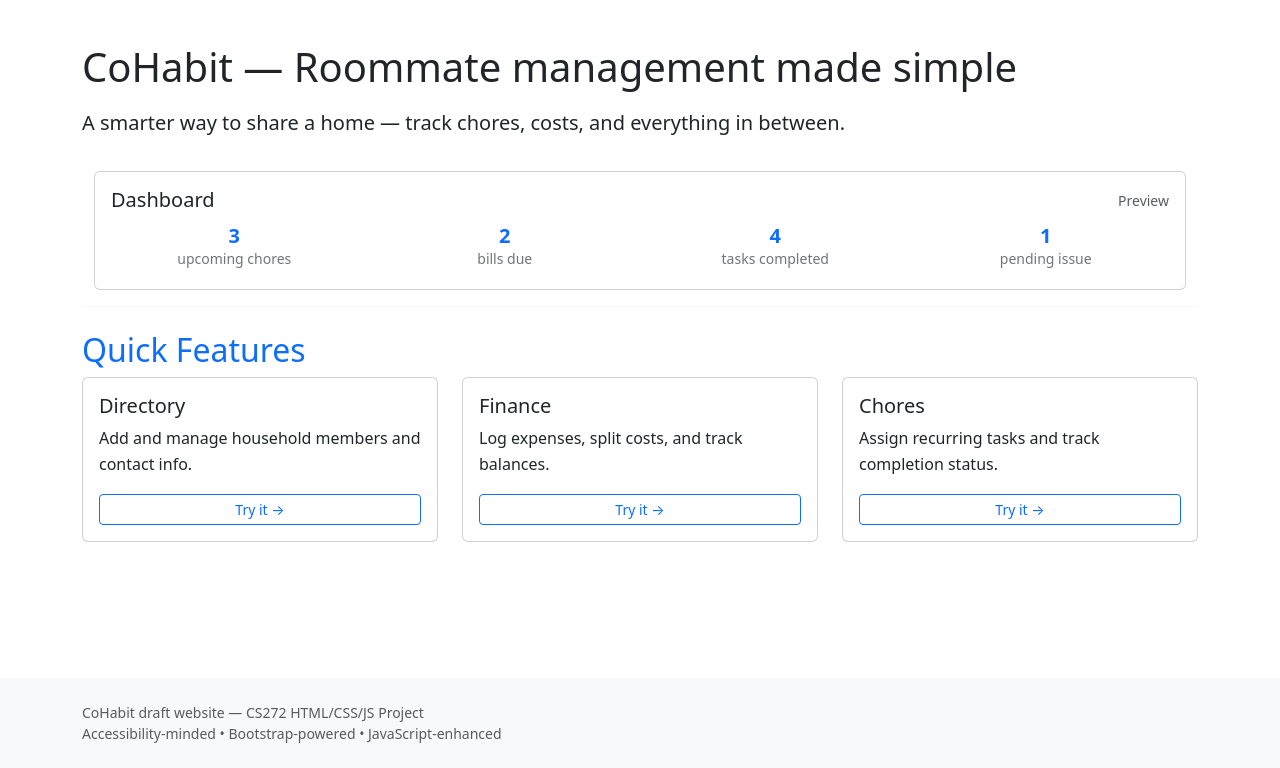
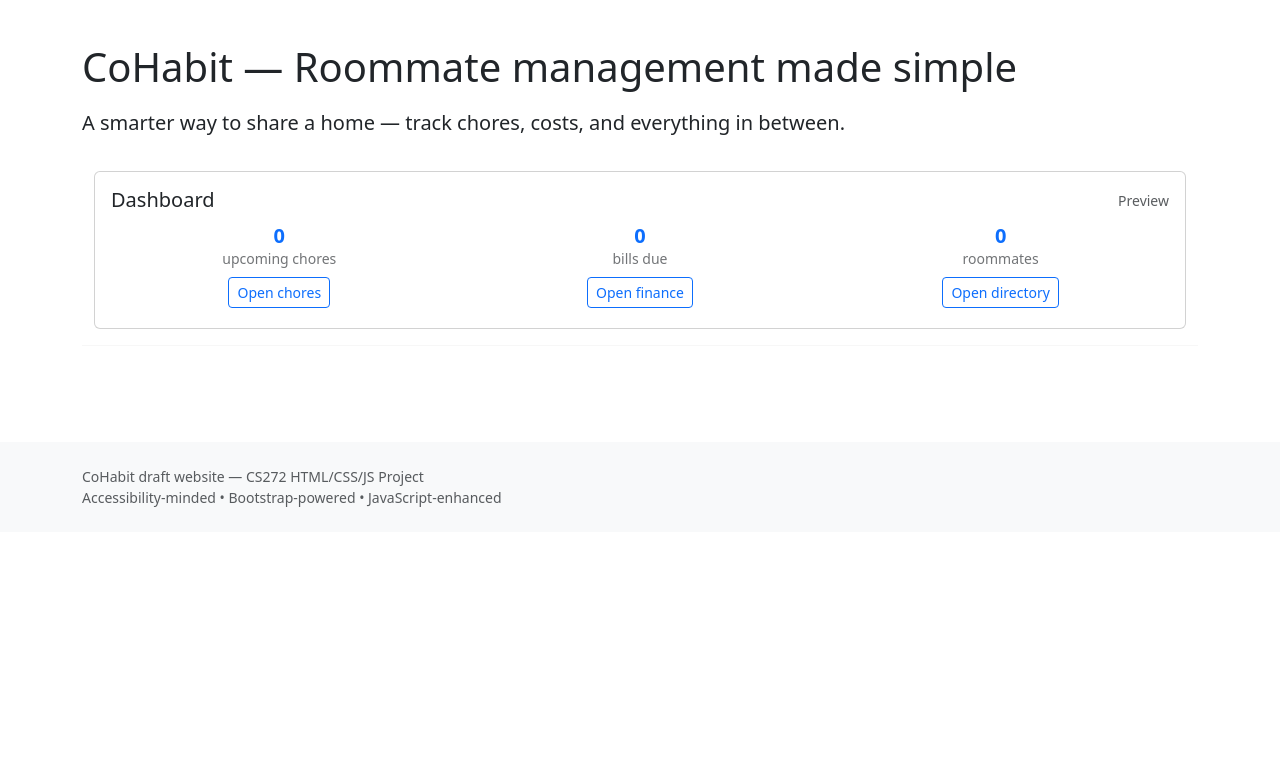
Before and after one commit to CS272-F25/p11, a plain HTML site: page index.html in a window 1280 px wide. Shown: the part 75-843 px from the top of the page. After the commit the page ends 800 px from the top, so only its background shows below. Drawn offline with nearby package versions, Linux system fonts and the light colour scheme.

Commit message:
removed a lot and made the dashboard interactive

```diff
--- a/index.html
+++ b/index.html
@@ -23,28 +23,25 @@
             <small class="text-muted">Preview</small>
           </div>
           <div class="row text-center gy-2">
-            <div class="col-6 col-sm-3">
+            <div class="col-6 col-sm-4">
               <div class="stat">
                 <div class="h4 mb-0" id="md-chores">3</div>
                 <div class="small text-muted">upcoming chores</div>
+                <div class="mt-2"><a href="/chores.html" class="btn btn-sm btn-outline-primary">Open chores</a></div>
               </div>
             </div>
-            <div class="col-6 col-sm-3">
+            <div class="col-6 col-sm-4">
               <div class="stat">
                 <div class="h4 mb-0" id="md-bills">2</div>
                 <div class="small text-muted">bills due</div>
+                <div class="mt-2"><a href="/finance.html" class="btn btn-sm btn-outline-primary">Open finance</a></div>
               </div>
             </div>
-            <div class="col-6 col-sm-3">
+            <div class="col-6 col-sm-4">
               <div class="stat">
-                <div class="h4 mb-0" id="md-completed">4</div>
-                <div class="small text-muted">tasks completed</div>
-              </div>
-            </div>
-            <div class="col-6 col-sm-3">
-              <div class="stat">
-                <div class="h4 mb-0" id="md-issues">1</div>
-                <div class="small text-muted">pending issue</div>
+                <div class="h4 mb-0" id="md-roommates">3</div>
+                <div class="small text-muted">roommates</div>
+                <div class="mt-2"><a href="/directory.html" class="btn btn-sm btn-outline-primary">Open directory</a></div>
               </div>
             </div>
           </div>
@@ -52,32 +49,7 @@
       </div>
     </section>
 
-    <section aria-labelledby="quick-features" class="my-4">
-      <h2 id="quick-features">Quick Features</h2>
-      <div class="row">
-        <article class="col-md-4 mb-3">
-          <div class="card h-100 p-3">
-            <h3 class="h5">Directory</h3>
-            <p>Add and manage household members and contact info.</p>
-            <a href="/directory.html" class="btn btn-sm btn-outline-primary">Try it →</a>
-          </div>
-        </article>
-        <article class="col-md-4 mb-3">
-          <div class="card h-100 p-3">
-            <h3 class="h5">Finance</h3>
-            <p>Log expenses, split costs, and track balances.</p>
-            <a href="/finance.html" class="btn btn-sm btn-outline-primary">Try it →</a>
-          </div>
-        </article>
-        <article class="col-md-4 mb-3">
-          <div class="card h-100 p-3">
-            <h3 class="h5">Chores</h3>
-            <p>Assign recurring tasks and track completion status.</p>
-            <a href="/chores.html" class="btn btn-sm btn-outline-primary">Try it →</a>
-          </div>
-        </article>
-      </div>
-    </section>
+    <!-- Quick Features removed per request -->
 
 
   </main>
--- a/js/app.js
+++ b/js/app.js
@@ -12,7 +12,24 @@
     initNotificationsPage();
     initSearchPage();
     initProfilePage();
+    // update dashboard counts on load
+    updateDashboardCounts();
   });
+
+
+  function updateDashboardCounts(){
+    try{
+      const chores = getJSON('cohabit_chores', []);
+      const expenses = getJSON('cohabit_expenses', []);
+      const roommates = getJSON('cohabit_roommates', []);
+      const mdChores = document.getElementById('md-chores');
+      const mdBills = document.getElementById('md-bills');
+      const mdRoommates = document.getElementById('md-roommates');
+      if(mdChores) mdChores.textContent = String(chores.filter(c => !c.done).length);
+      if(mdBills) mdBills.textContent = String(expenses.length);
+      if(mdRoommates) mdRoommates.textContent = String(roommates.length);
+    }catch(e){/* ignore if dashboard not present */}
+  }
 
   // Directory
   function initDirectoryPage(){
@@ -52,6 +69,8 @@
         btn.addEventListener('click', () => {roommates = roommates.filter(x=>x.id!==r.id);setJSON('cohabit_roommates', roommates);render();});
         container.appendChild(col);
       });
+      // update dashboard counts when roommates change
+      updateDashboardCounts();
     }
   }
 
@@ -92,6 +111,8 @@
         balanceList.appendChild(div);
       });
       setJSON('cohabit_balances_cache', balances);
+      // update dashboard counts when expenses change
+      updateDashboardCounts();
     }
   }
 
@@ -127,6 +148,8 @@
         btn.addEventListener('click', ()=>{c.done=!c.done;setJSON('cohabit_chores', chores);render();});
         list.appendChild(col);
       });
+      // update dashboard counts when chores change
+      updateDashboardCounts();
     }
   }
 
```
